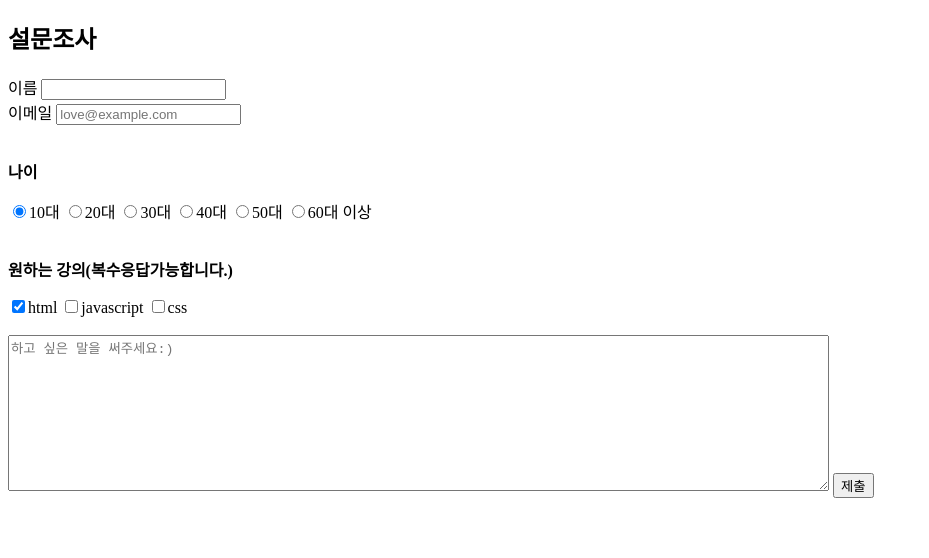
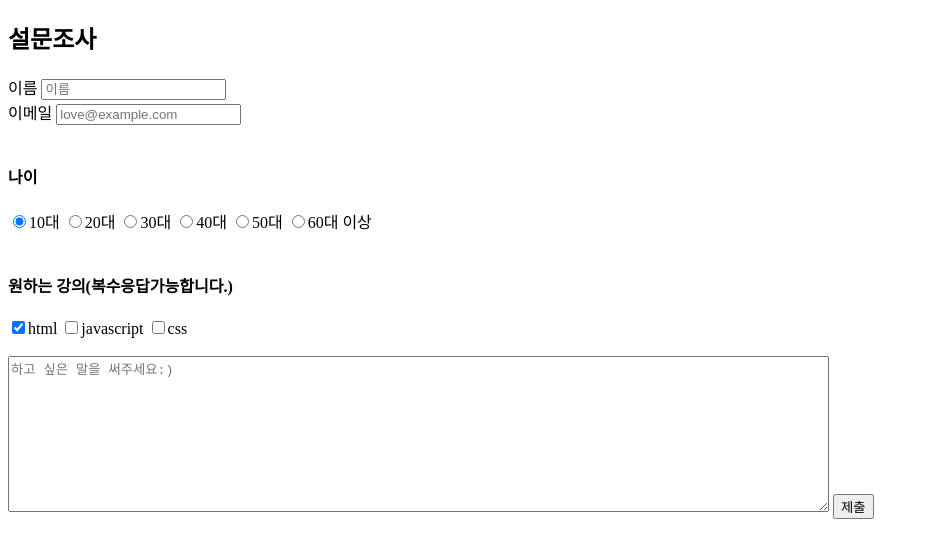
Before and after one commit to cje206/KDT-WEB-11, a plain HTML site: page exam2.html in a window 1280 px wide. Shown: the whole page, without its empty margins (0-929 px from the left). Drawn offline with Linux system fonts and the light colour scheme.

Commit message:
Add files via upload

```diff
--- a/exam2.html
+++ b/exam2.html
@@ -3,32 +3,33 @@
 <head>
   <meta charset="UTF-8">
   <meta name="viewport" content="width=device-width, initial-scale=1.0">
-  <title>실습2 설문조사 폼 만들기</title>
+  <title>제목</title>
 </head>
 <body>
   <h2>설문조사</h2>
 
   <form>
-    <span>이름</span>
-    <input type="text" /><br />
-    <span>이메일</span>
-    <input type="text" placeholder="love@example.com" /><br /><br />
+    <!-- label태그 : input에 라벨을 달아주는 태그 -->
+    <label for="name">이름</label>
+    <input type="text" placeholder="이름" id="name" /><br />
+    <label for="email">이메일</label>
+    <input type="email" placeholder="love@example.com" id="email" /><br /><br />
 
-    <p><b>나이</b></p>
-    <input type="radio" name="age" checked /><span>10대</span>
-    <input type="radio" name="age" /><span>20대</span>
-    <input type="radio" name="age" /><span>30대</span>
-    <input type="radio" name="age" /><span>40대</span>
-    <input type="radio" name="age" /><span>50대</span>
-    <input type="radio" name="age" /><span>60대 이상</span><br /><br />
+    <h4>나이</h4>
+    <input type="radio" name="age" id="age10" checked /><label for="age10">10대</label>
+    <input type="radio" name="age" id="age20" /><label for="age20">20대</label>
+    <input type="radio" name="age" id="age30" /><label for="age30">30대</label>
+    <input type="radio" name="age" id="age40" /><label for="age40">40대</label>
+    <input type="radio" name="age" id="age50" /><label for="age50">50대</label>
+    <input type="radio" name="age" id="age60" /><label for="age60">60대 이상</label><br /><br />
 
-    <p><b>원하는 강의&#40;복수응답가능합니다.&#41;</b></p>
-    <input type="checkbox" name="lecture" checked /><span>html</span>
-    <input type="checkbox" name="lecture" /><span>javascript</span>
-    <input type="checkbox" name="lecture" /><span>css</span><br /><br />
+    <h4>원하는 강의&#40;복수응답가능합니다.&#41;</h4>
+    <input type="checkbox" name="lecture" id="html" checked /><label for="html">html</label>
+    <input type="checkbox" name="lecture" id="js" /><label for="js">javascript</label>
+    <input type="checkbox" name="lecture" id="css" /><label for="css">css</label><br /><br />
 
     <textarea cols="100" rows="10" placeholder="하고 싶은 말을 써주세요:&#41;"></textarea>
-    <button>제출</button>
+    <input type="button" value="제출" />
   </form>
 </body>
 </html>
```
